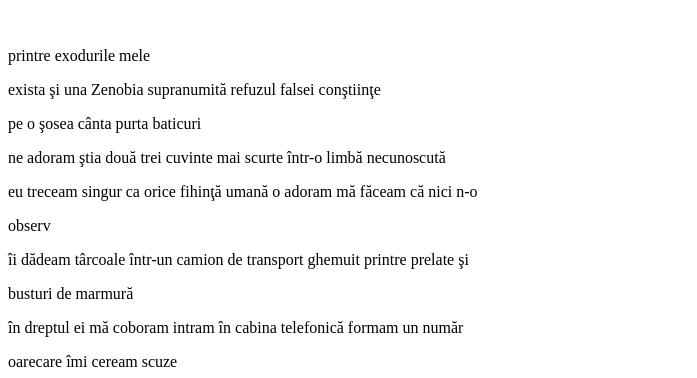
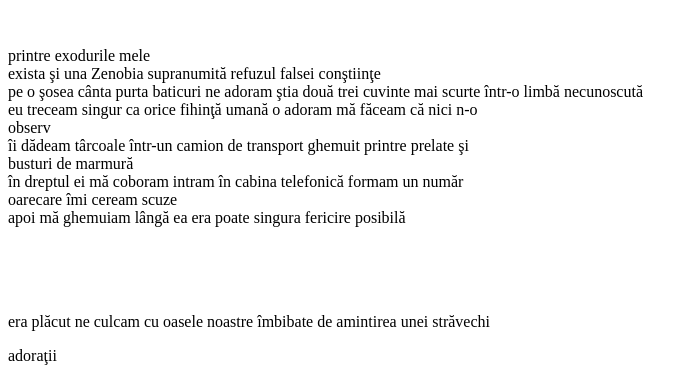
Before and after one commit to RetroDigital/zenobia, a plain HTML site: page index.html in a window 1280 px wide. Shown: the part 413-791 px from the top of the page, without its empty margins (0-697 px from the left). Drawn offline with Linux system fonts and the light colour scheme.

Commit message:
feat: Zenobia, poem de Gellu Naum

```diff
--- a/index.html
+++ b/index.html
@@ -6,20 +6,31 @@
         </head>
         <body>
             <img src="https://lh3.googleusercontent.com/ru5BqVBx1THFdnkj8sBep-2x_9ZEXkfbLYCYIlyyxCemxzJU6CiiXslu3e9mwOuPeqAVEQJKzSX11Xz95RV6YEwqKdfYENYJNM2BG0s" alt="Fotografie alb-negru Gellu Naum"/>
-            <h1> Zenobia</h1>
-            <p> de <strong>Gellu Naum</strong></p>
+            <h1> Zenobia </h1>
+            <p> de <strong> Gellu Naum </strong></p>
             <br/>
-            <p>printre exodurile mele</p>
-            <p>exista şi una Zenobia supranumită refuzul falsei conştiinţe</p>
-            <p>pe o şosea cânta purta baticuri</p>
-            <p>ne adoram ştia două trei cuvinte mai scurte într-o limbă necunoscută</p>
-            <p>eu treceam singur ca orice fihinţă umană o adoram mă făceam că nici n-o</p>
-            <p>observ</p>
-            <p>îi dădeam târcoale într-un camion de transport ghemuit printre prelate şi</p>
-            <p>busturi de marmură</p>
-            <p>în dreptul ei mă coboram intram în cabina telefonică formam un număr</p>
-            <p>oarecare îmi ceream scuze</p>
-            <p>apoi mă ghemuiam lângă ea era poate singura fericire posibilă</p>
+            <p>printre exodurile mele
+            <br/>
+            exista şi una Zenobia supranumită refuzul falsei conştiinţe
+            <br/>
+            pe o şosea cânta purta baticuri
+            ne adoram ştia două trei cuvinte mai scurte într-o limbă necunoscută
+            <br/>
+            eu treceam singur ca orice fihinţă umană o adoram mă făceam că nici n-o
+            <br/>
+            observ
+            <br/>
+            îi dădeam târcoale într-un camion de transport ghemuit printre prelate şi
+            <br/>
+            busturi de marmură
+            <br/>
+            în dreptul ei mă coboram intram în cabina telefonică formam un număr
+            <br/>
+            oarecare îmi ceream scuze
+            <br/>
+            apoi mă ghemuiam lângă ea era poate singura fericire posibilă</p>
+            <br/>
+            <br/>
             <br/>
             <p>era plăcut ne culcam cu oasele noastre îmbibate de amintirea unei străvechi</p>
             <p>adoraţii</p>
```
